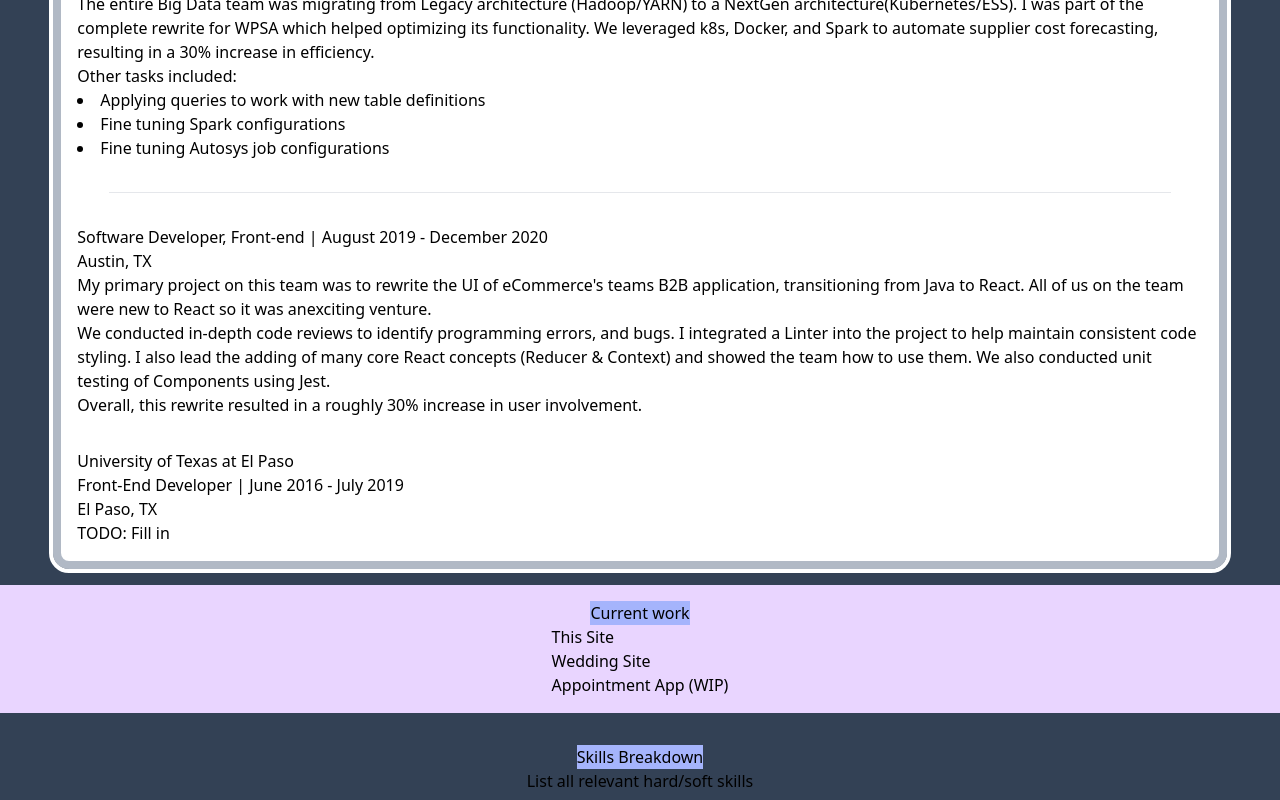
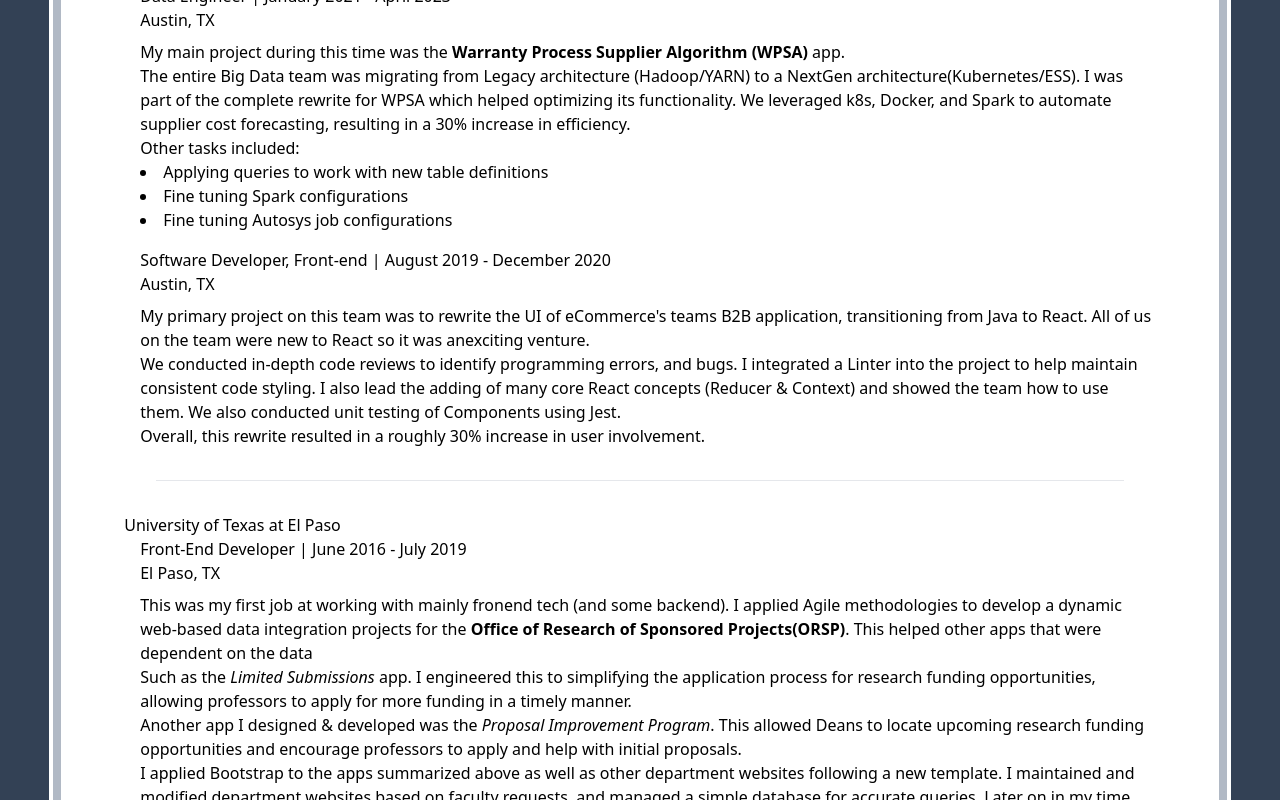
Before and after one commit to RAWoiwode/rawpertoire, a Next.js app: page / in a window 1280 px wide. Shown: the part 520-1320 px from the top of the page. Built offline with nearby package versions, Linux system fonts and the light colour scheme.

Commit message:
Adding UTEP job information; Adding some Links and rough drafting the last two sections

```diff
--- a/app/page.tsx
+++ b/app/page.tsx
@@ -1,6 +1,8 @@
+import Link from "next/link";
+
 const Home = () => {
   return (
-    <main className="bg-slate-700 flex flex-col space-y-4">
+    <main className="bg-slate-700 flex flex-col space-y-4 py-12">
       <div className="p-4 flex justify-center bg-yellow-200">
         <h1 className="text-2xl">RAWpertoire</h1>
       </div>
@@ -22,74 +24,115 @@ const Home = () => {
         <h2 className="p-4 font-bold text-2xl text-emerald-500 underline underline-offset-8">
           Summarized Career History
         </h2>
-        <ul>
+        <ul className="w-11/12 mx-auto py-4">
           <li className="mb-8">
             <section>
               <h3>General Motors</h3>
+              <div className="ml-4">
                 <h4>Data Engineer | January 2021 - April 2023</h4>
                 <h5>Austin, TX</h5>
-              <p>
+                <p className="pt-2">
                   My main project during this time was the{" "}
                   <b>Warranty Process Supplier Algorithm (WPSA)</b> app.
                   <br />
-                The entire Big Data team was migrating from Legacy architecture
-                (Hadoop/YARN) to a NextGen architecture(Kubernetes/ESS). I was
-                part of the complete rewrite for WPSA which helped optimizing
-                its functionality. We leveraged k8s, Docker, and Spark to
-                automate supplier cost forecasting, resulting in a 30% increase
-                in efficiency.
-                <br />
-                Other tasks included:
+                  The entire Big Data team was migrating from Legacy
+                  architecture (Hadoop/YARN) to a NextGen
+                  architecture(Kubernetes/ESS). I was part of the complete
+                  rewrite for WPSA which helped optimizing its functionality. We
+                  leveraged k8s, Docker, and Spark to automate supplier cost
+                  forecasting, resulting in a 30% increase in efficiency.
+                </p>
+                <p>Other tasks included:</p>
                 <ul className="list-disc list-inside">
                   <li>Applying queries to work with new table definitions</li>
                   <li>Fine tuning Spark configurations</li>
                   <li>Fine tuning Autosys job configurations</li>
                 </ul>
-              </p>
-              <hr className="m-8" />
-              <h4>
+                <h4 className="pt-4">
                   Software Developer, Front-end | August 2019 - December 2020
                 </h4>
                 <h5>Austin, TX</h5>
-              <p>
+                <p className="pt-2">
                   My primary project on this team was to rewrite the UI of
-                eCommerce&apos;s teams B2B application, transitioning from Java
-                to React. All of us on the team were new to React so it was
-                anexciting venture.
+                  eCommerce&apos;s teams B2B application, transitioning from
+                  Java to React. All of us on the team were new to React so it
+                  was anexciting venture.
                   <br />
                   We conducted in-depth code reviews to identify programming
-                errors, and bugs. I integrated a Linter into the project to help
-                maintain consistent code styling. I also lead the adding of many
-                core React concepts (Reducer & Context) and showed the team how
-                to use them. We also conducted unit testing of Components using
-                Jest.
+                  errors, and bugs. I integrated a Linter into the project to
+                  help maintain consistent code styling. I also lead the adding
+                  of many core React concepts (Reducer & Context) and showed the
+                  team how to use them. We also conducted unit testing of
+                  Components using Jest.
                   <br />
-                Overall, this rewrite resulted in a roughly 30% increase in user
-                involvement.
+                  Overall, this rewrite resulted in a roughly 30% increase in
+                  user involvement.
                 </p>
+              </div>
             </section>
           </li>
+          <hr className="m-8" />
           <li>
             <section>
               <h3>University of Texas at El Paso</h3>
+              <div className="ml-4">
                 <h4>Front-End Developer | June 2016 - July 2019</h4>
                 <h5>El Paso, TX</h5>
-              <p>TODO: Fill in</p>
+                <p className="pt-2">
+                  This was my first job at working with mainly fronend tech (and
+                  some backend). I applied Agile methodologies to develop a
+                  dynamic web-based data integration projects for the{" "}
+                  <b>Office of Research of Sponsored Projects(ORSP)</b>. This
+                  helped other apps that were dependent on the data
+                  <br />
+                  Such as the <em>Limited Submissions</em> app. I engineered
+                  this to simplifying the application process for research
+                  funding opportunities, allowing professors to apply for more
+                  funding in a timely manner.
+                  <br />
+                  Another app I designed & developed was the{" "}
+                  <em>Proposal Improvement Program</em>. This allowed Deans to
+                  locate upcoming research funding opportunities and encourage
+                  professors to apply and help with initial proposals.
+                  <br />I applied{" "}
+                  <Link href={"https://getbootstrap.com/"}>Bootstrap</Link> to
+                  the apps summarized above as well as other department websites
+                  following a new template. I maintained and modified department
+                  websites based on faculty requests, and managed a simple
+                  database for accurate queries. Later on in my time there I
+                  employed Atlassian&apos;s Jira application for issue and task
+                  tracking in development projects.
+                  <br />
+                  My work in ORSP helped increase funding applications and the
+                  efficiency of getting said funding opportunities
+                  granted(~50%).
+                </p>
+              </div>
             </section>
           </li>
         </ul>
       </div>
-      <div className="p-4 flex flex-col items-center bg-purple-200">
-        <h2 className="bg-indigo-300">Current work</h2>
+      <div className="flex w-11/12 mx-auto">
+        <div className="basis-1/4 p-4 outline outline-white outline-4 mx-auto rounded-2xl border-slate-500 border-8 border-opacity-50 bg-white">
+          <h2 className="p-4 font-bold text-2xl text-emerald-500 underline underline-offset-8">
+            Current Work
+          </h2>
           <ul>
-          <li>This Site</li>
-          <li>Wedding Site</li>
+            <li>
+              <Link href={"https://rawoiwode.com/"}>This</Link>
+            </li>
+            <li>
+              <Link href={"https://betoycaty.mx/"}>Wedding Site</Link>
+            </li>
             <li>Appointment App (WIP)</li>
           </ul>
         </div>
-      <div className="p-4 flex flex-col items-center bg-neutral-200-200">
-        <h2 className="bg-indigo-300">Skills Breakdown</h2>
+        <div className="basis-1/2 p-4 outline outline-white outline-4 mx-auto rounded-2xl border-slate-500 border-8 border-opacity-50 bg-white">
+          <h2 className="p-4 font-bold text-2xl text-emerald-500 underline underline-offset-8">
+            Skills Breakdown
+          </h2>
           <h4>List all relevant hard/soft skills</h4>
+        </div>
       </div>
     </main>
   );
```
Lines whose indentation alone changed are shown as unchanged.
